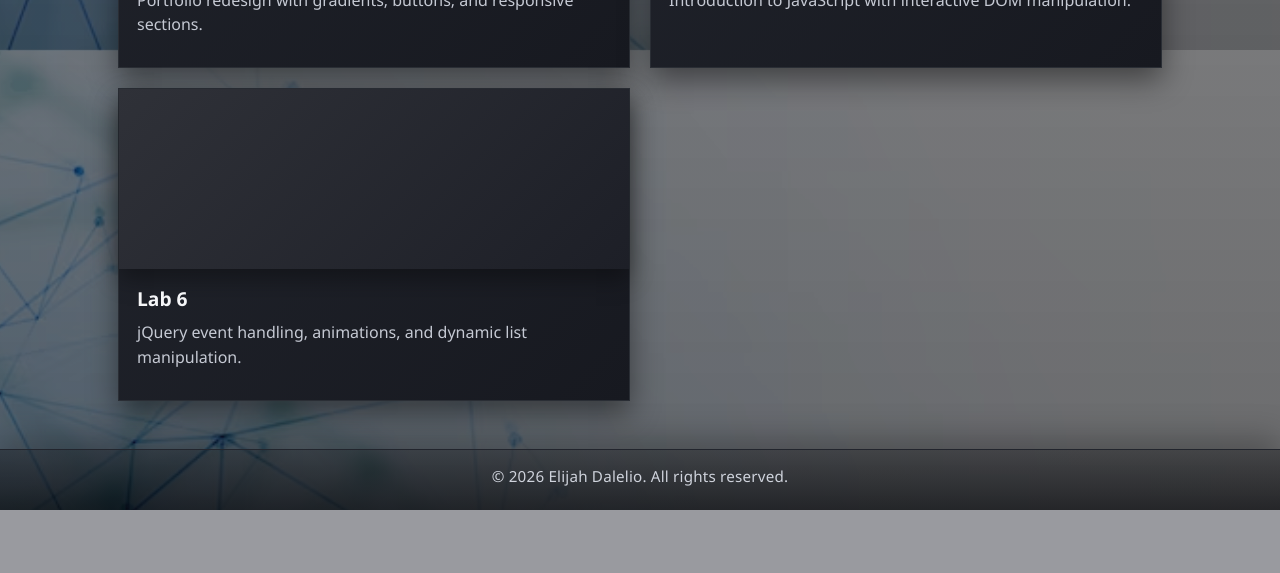
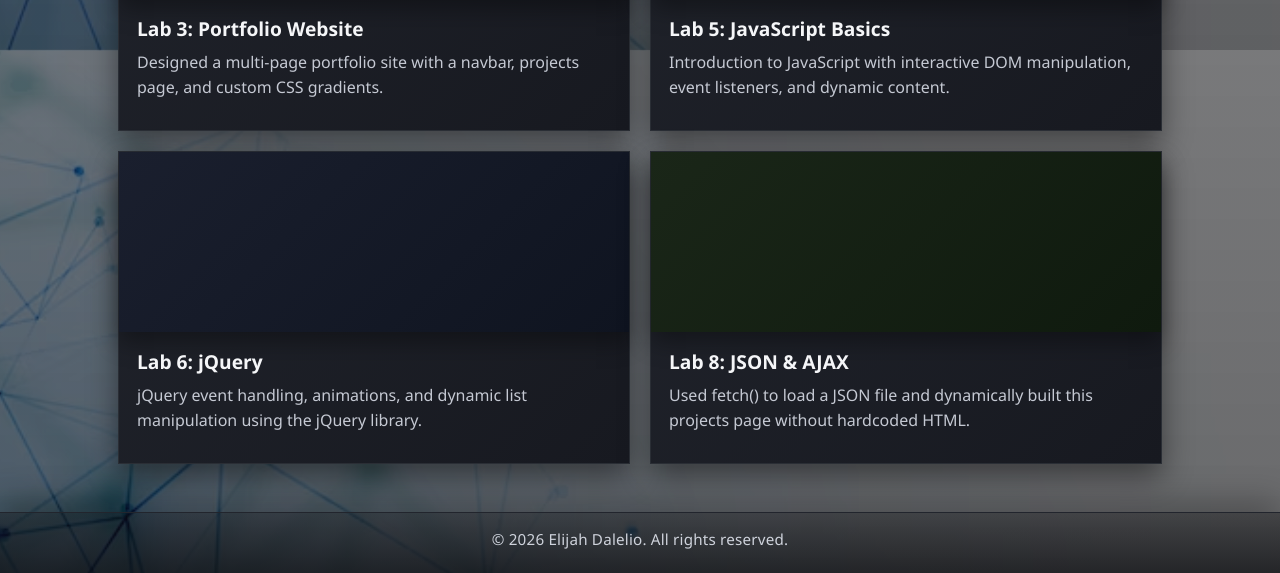
Before and after one commit to Deli-oi/itws-1100-dalele, a PHP site: page /Labs/Lab03b/projects.html in a window 1280 px wide. Shown: the part 750-1323 px from the top of the page. Before the commit the page ends 1260 px from the top, so only its background shows below. Run offline with PHP 8.4, Linux system fonts and the light colour scheme.

Commit message:
Lab 8: add JSON/AJAX dynamic projects page with jQuery and jQueryUI
- projects.json: array of all 6 lab entries (title, description, link, thumb)
- projects.js: external JS using fetch() to load JSON and build project cards
  dynamically via jQuery; cards fade in sequentially; jQueryUI accordion and
  tooltip enhancements added
- projects.html: removed hardcoded cards, added empty #projects-grid container,
  loads jQuery 3.7.1 and jQueryUI 1.13.2 from CDN
- style.css: added thumb-lab5/6/8 gradient fallback classes

Co-Authored-By: Claude Sonnet 4.6 <noreply@anthropic.com>

```diff
--- a/Labs/Lab03b/projects.html
+++ b/Labs/Lab03b/projects.html
@@ -5,6 +5,32 @@
   <meta name="viewport" content="width=device-width, initial-scale=1.0">
   <title>Elijah Dalelio - Projects</title>
   <link rel="stylesheet" href="style.css">
+
+  <!-- jQuery UI CSS from CDN (required for accordion / tooltip widgets) -->
+  <link rel="stylesheet" href="https://code.jquery.com/ui/1.13.2/themes/base/jquery-ui.min.css">
+
+  <!-- Small override so jQueryUI tooltip blends with the dark theme -->
+  <style>
+    .ui-tooltip {
+      background: #1c1f25;
+      color: #e7e9ee;
+      border: 1px solid #4d515c;
+      font-family: "Poppins", "Segoe UI", sans-serif;
+      font-size: 0.88rem;
+    }
+    .ui-accordion .ui-accordion-header {
+      background: linear-gradient(135deg, #20232b 0%, #171920 100%);
+      color: #e7e9ee;
+      border: 1px solid #2a2e35;
+      border-radius: 0;
+    }
+    .ui-accordion .ui-accordion-content {
+      background: #14161c;
+      color: #c5c9d3;
+      border: 1px solid #2a2e35;
+    }
+    #info-accordion { margin-bottom: 24px; }
+  </style>
 </head>
 <body>
   <header class="site-header">
@@ -22,42 +48,22 @@
   <main>
     <section class="projects">
       <h1>Projects</h1>
-      <div class="projects-grid">
-        <a class="project-card-link" href="labs/lab1.html">
-          <div class="project-thumb thumb-lab1" aria-label="Lab 1 preview"></div>
-          <div class="project-body">
-            <h3>Lab 1</h3>
-            <p>Intro HTML page and personal bio; focused on semantic structure.</p>
-          </div>
-        </a>
-        <a class="project-card-link" href="labs/lab2.html">
-          <div class="project-thumb thumb-lab2" aria-label="Lab 2 preview"></div>
-          <div class="project-body">
-            <h3>Lab 2</h3>
-            <p>Styling and layout practice with CSS, experimenting with typography.</p>
-          </div>
-        </a>
-        <a class="project-card-link" href="labs/lab3.html">
-          <div class="project-thumb thumb-lab3" aria-label="Lab 3 preview"></div>
-          <div class="project-body">
-            <h3>Lab 3</h3>
-            <p>Portfolio redesign with gradients, buttons, and responsive sections.</p>
-          </div>
-        </a>
-        <a class="project-card-link" href="../Lab05/lab5.html">
-          <div class="project-thumb thumb-lab5" aria-label="Lab 5 preview"></div>
-          <div class="project-body">
-            <h3>Lab 5</h3>
-            <p>Introduction to JavaScript with interactive DOM manipulation.</p>
-          </div>
-        </a>
-        <a class="project-card-link" href="../Lab06/lab6.html">
-          <div class="project-thumb thumb-lab6" aria-label="Lab 6 preview"></div>
-          <div class="project-body">
-            <h3>Lab 6</h3>
-            <p>jQuery event handling, animations, and dynamic list manipulation.</p>
-          </div>
-        </a>
+
+      <!-- jQueryUI accordion panel with info about this page (Lab 8 enhancement) -->
+      <div id="info-accordion">
+        <h3>About this page</h3>
+        <div>
+          <p>
+            This projects list is loaded dynamically from <strong>projects.json</strong> using
+            the <code>fetch()</code> API and jQuery. No project cards are hardcoded in the HTML —
+            adding a new entry to the JSON file instantly updates this page.
+          </p>
+        </div>
+      </div>
+
+      <!-- Empty container — project cards are injected here by projects.js -->
+      <div class="projects-grid" id="projects-grid">
+        <!-- dynamic content loaded via AJAX / fetch() in projects.js -->
       </div>
     </section>
   </main>
@@ -65,5 +71,12 @@
   <footer>
     <p>&copy; 2026 Elijah Dalelio. All rights reserved.</p>
   </footer>
+
+  <!-- jQuery from CDN (must come before jQuery UI and projects.js) -->
+  <script src="https://code.jquery.com/jquery-3.7.1.min.js"></script>
+  <!-- jQuery UI from CDN -->
+  <script src="https://code.jquery.com/ui/1.13.2/jquery-ui.min.js"></script>
+  <!-- External JS file that fetches projects.json and builds the page -->
+  <script src="projects.js"></script>
 </body>
 </html>
--- /dev/null
+++ b/Labs/Lab03b/projects.js
@@ -0,0 +1,75 @@
+// Lab 8 - JSON & AJAX
+// Fetches projects.json and dynamically builds the project cards using jQuery
+
+$(document).ready(function () {
+
+  // Fetch the JSON file using the fetch() API
+  fetch("projects.json")
+    .then(function (response) {
+      // Check that the response was successful
+      if (!response.ok) {
+        throw new Error("Network response was not ok: " + response.status);
+      }
+      return response.json();
+    })
+    .then(function (data) {
+      // Build a card for each project in the JSON array
+      var projects = data.projects;
+      var $grid = $("#projects-grid");
+
+      projects.forEach(function (project) {
+        // Create the anchor card element
+        var $card = $("<a>")
+          .addClass("project-card-link")
+          .attr("href", project.link);
+
+        // Thumbnail div
+        var $thumb = $("<div>")
+          .addClass("project-thumb " + project.thumb)
+          .attr("aria-label", project.title + " preview");
+
+        // Body div with title and description
+        var $body = $("<div>").addClass("project-body");
+        var $title = $("<h3>").text(project.title);
+        var $desc = $("<p>").text(project.description);
+
+        // Assemble the card
+        $body.append($title).append($desc);
+        $card.append($thumb).append($body);
+
+        // Add hidden initially so we can fadeIn each card
+        $card.hide();
+        $grid.append($card);
+      });
+
+      // Fade in all cards sequentially for a nice entrance effect
+      $("#projects-grid .project-card-link").each(function (i) {
+        $(this).delay(i * 120).fadeIn(400);
+      });
+
+      // Add jQueryUI tooltip on each card showing the project title on hover
+      $("#projects-grid .project-card-link").tooltip({
+        items: "[href]",
+        content: function () {
+          return $(this).find("h3").text();
+        },
+        position: { my: "left top", at: "left bottom+6" }
+      });
+    })
+    .catch(function (error) {
+      // If the fetch fails, show an error message in the grid container
+      console.error("Failed to load projects.json:", error);
+      $("#projects-grid").html(
+        "<p style='color:#e57373;'>Could not load projects. Please try again later.</p>"
+      );
+    });
+
+  // jQueryUI accordion for a "About This Page" info panel
+  $("#info-accordion").accordion({
+    collapsible: true,
+    active: false,
+    animate: 300,
+    heightStyle: "content"
+  });
+
+});
--- /dev/null
+++ b/Labs/Lab03b/projects.json
@@ -0,0 +1,40 @@
+{
+  "projects": [
+    {
+      "title": "Lab 1: Hello World & Setup",
+      "description": "Set up Azure hosting and GitHub. Deployed a Hello World page and explored web server basics.",
+      "link": "labs/lab1.html",
+      "thumb": "thumb-lab1"
+    },
+    {
+      "title": "Lab 2: HTML Resume",
+      "description": "Built a structured HTML resume using semantic tags, lists, and CSS styling with flexbox layout.",
+      "link": "labs/lab2.html",
+      "thumb": "thumb-lab2"
+    },
+    {
+      "title": "Lab 3: Portfolio Website",
+      "description": "Designed a multi-page portfolio site with a navbar, projects page, and custom CSS gradients.",
+      "link": "labs/lab3.html",
+      "thumb": "thumb-lab3"
+    },
+    {
+      "title": "Lab 5: JavaScript Basics",
+      "description": "Introduction to JavaScript with interactive DOM manipulation, event listeners, and dynamic content.",
+      "link": "../Lab05/lab5.html",
+      "thumb": "thumb-lab5"
+    },
+    {
+      "title": "Lab 6: jQuery",
+      "description": "jQuery event handling, animations, and dynamic list manipulation using the jQuery library.",
+      "link": "../Lab06/lab6.html",
+      "thumb": "thumb-lab6"
+    },
+    {
+      "title": "Lab 8: JSON & AJAX",
+      "description": "Used fetch() to load a JSON file and dynamically built this projects page without hardcoded HTML.",
+      "link": "projects.html",
+      "thumb": "thumb-lab8"
+    }
+  ]
+}
--- a/Labs/Lab03b/style.css
+++ b/Labs/Lab03b/style.css
@@ -374,6 +374,10 @@ nav a.nav-btn:active {
 .thumb-lab1 { background-image: url("images/lab1.jpg"); background-size: cover; background-position: center; }
 .thumb-lab2 { background-image: url("images/lab2.jpg"); background-size: cover; background-position: center; }
 .thumb-lab3 { background-image: url("images/lab3.jpg"); background-size: cover; background-position: center; }
+/* Lab 5, 6, 8 thumbnails fall back to the default gradient defined on .project-thumb */
+.thumb-lab5 { background: linear-gradient(135deg, #1a2640 0%, #0f1929 100%); }
+.thumb-lab6 { background: linear-gradient(135deg, #1a1f2e 0%, #0f1420 100%); }
+.thumb-lab8 { background: linear-gradient(135deg, #1a2618 0%, #0f1a0e 100%); }
 
 .experience-list {
   display: flex;
```
